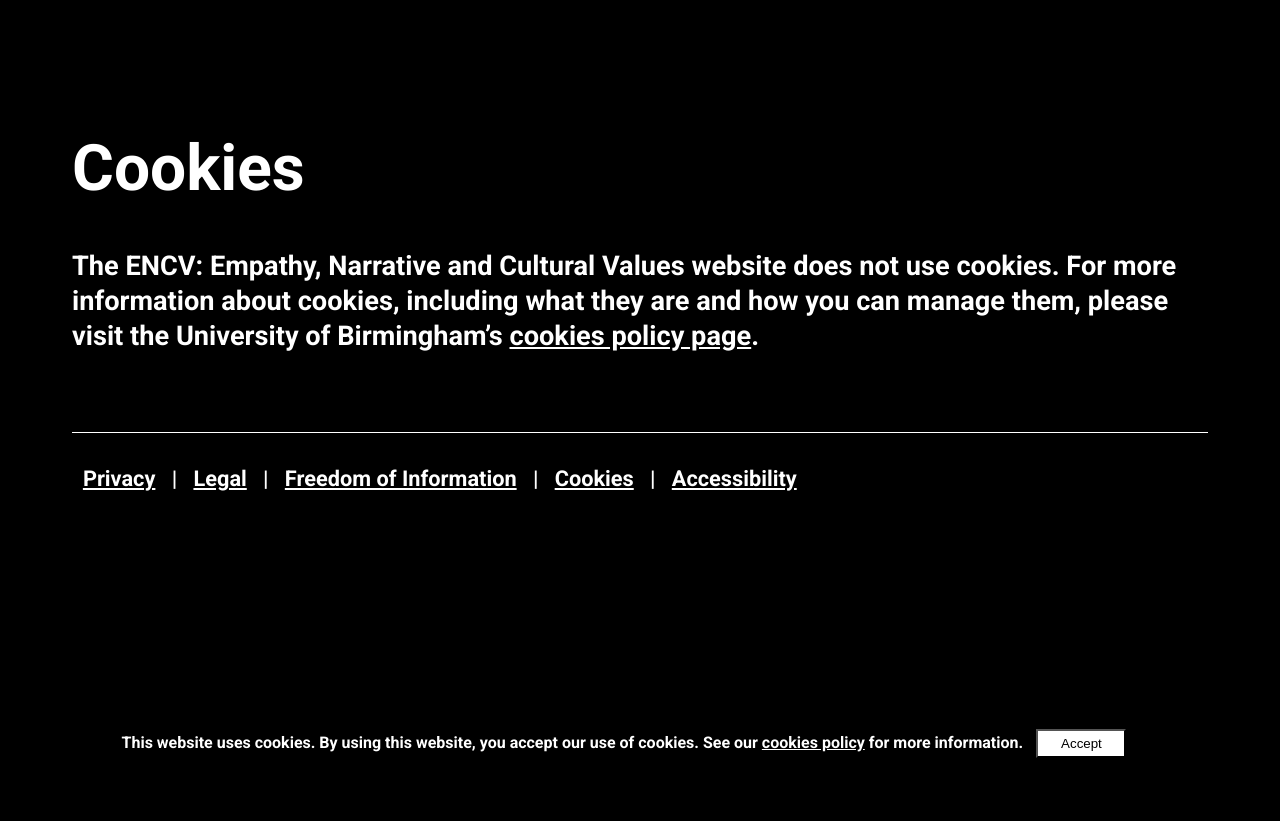
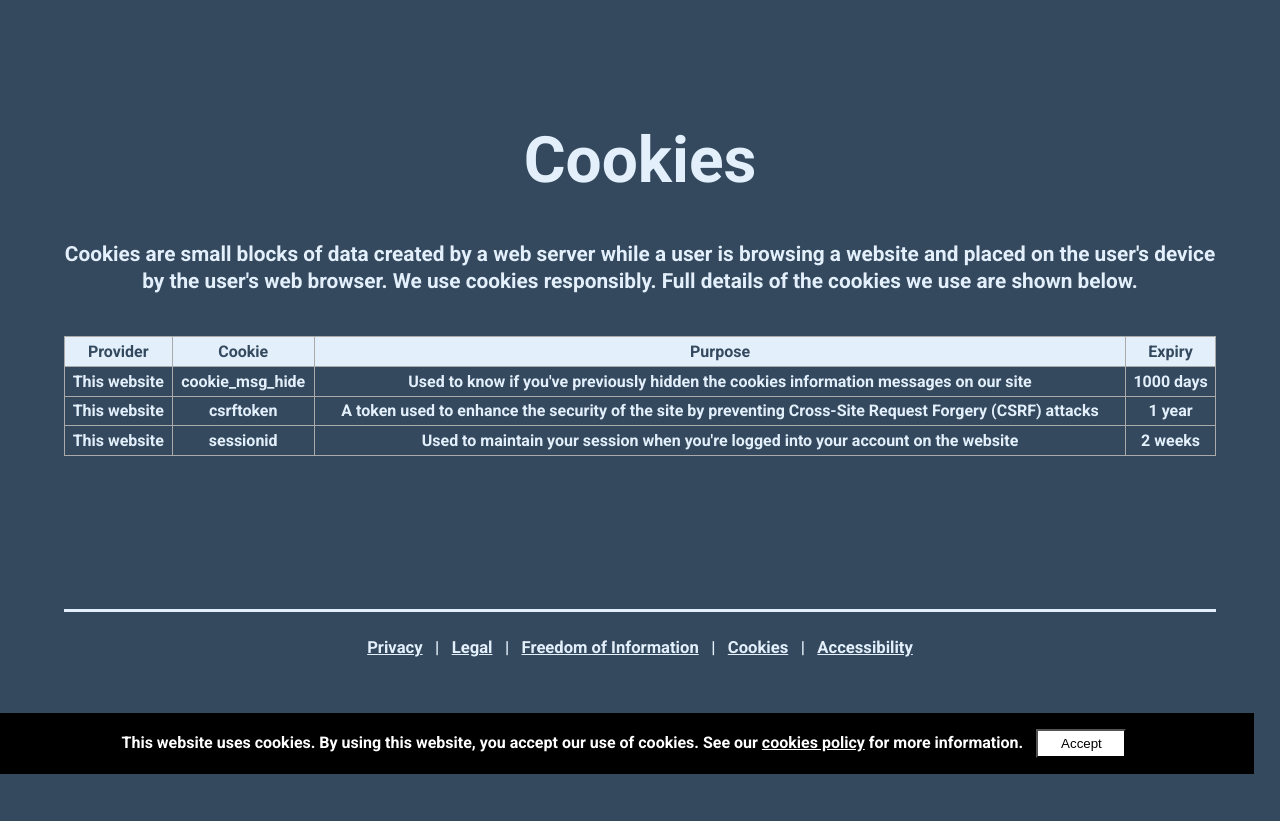
Before and after one commit to bear-rsg/encv, a Django app: page /cookies/ in a window 1280 px wide. Before the commit the page ends 758 px from the top, so only its background shows below. Run offline with Django 4.2, Linux system fonts and the light colour scheme; parts of the project's set-up code (start-up, migrations or seed data) failed here and were passed over.

Commit message:
developed the front-end and customised admin theme

```diff
--- a/django/account/admin.py
+++ b/django/account/admin.py
@@ -5,7 +5,7 @@ from django.contrib.auth.forms import UserChangeForm
 from django.contrib.auth.admin import UserAdmin as DjangoUserAdmin
 
 
-admin.site.site_header = 'ENCV: Empathy, Narrative and Cultural Values'
+admin.site.site_header = 'Empathy, Narrative and Cultural Values'
 admin.site.unregister(Group)
 
 
--- a/django/core/static/css/style.css
+++ b/django/core/static/css/style.css
@@ -1,14 +1,17 @@
 body {
-    background: black;
     font-family: 'Roboto', sans-serif;
     font-weight: bolder;
     padding: 10vh 5vw 15vh 5vw;
-    color: white;
+    color: #e3f0fc;
+    background: #34495e;
+    text-align: center;
+    max-width: 80em;
+    margin: 0 auto;
 }
 
 footer {
-    margin-top: 6em;
-    border-top: 1px solid white;
+    margin-top: 12em;
+    border-top: 3px solid #e3f0fc;
     font-size: 0.8em;
 }
 
@@ -19,20 +22,56 @@ footer a {
 
 h1 {
     font-size: 4em;
+    font-weight: 600;
 }
 
 p,
 ul {
-    font-size: 1.7em;
+    font-size: 1.3em;
     margin-bottom: 2em;
     line-height: 1.3em;
 }
 
 a {
-    color: white;
+    color: #e3f0fc;
     text-decoration: underline;
 }
 
 .highlight {
-    color: white;
+    color: #e3f0fc;
 }
+
+table {
+    width: 100%;
+    border-collapse: collapse;
+}
+
+td,
+th {
+    border: 1px solid #AAA;
+    padding: 0.3em;
+    vertical-align: middle;
+}
+
+th {
+    font-weight: 400;
+    text-align: center;
+    background: #e3f0fc;
+    color: #34495e;
+}
+
+#welcome-start {
+    padding: 1em 5em;
+    margin: 3em auto;
+    border-radius: 0.5em;
+    background: #e3f0fc;
+    color: #34495e;
+    font-size: 1.1em;
+    display: block;
+    width: fit-content;
+    text-decoration: none;
+}
+
+#welcome-start:hover {
+    opacity: 0.9;
+}
--- a/django/core/templates/base.html
+++ b/django/core/templates/base.html
@@ -19,10 +19,9 @@
                 <a href="https://www.birmingham.ac.uk/legal/index.aspx" target="_blank">Legal</a> |
                 <a href="https://www.birmingham.ac.uk/university/governance/policies-regs/information/index.aspx" target="_blank">Freedom of Information</a> |
                 <a href="{% url 'general:cookies' %}">Cookies</a> |
-                <a href="https://accessibility.bear.bham.ac.uk/" target="_blank">Accessibility</a>
+                <a href="https://accessibility.bear.bham.ac.uk/statements-cal.html" target="_blank">Accessibility</a>
             </p>
         </footer>
-
         <!-- JavaScript -->
         <script src="{% static 'js/cookiesmsg.js' %}"></script>
     </body>
--- a/django/general/templates/general/cookies.html
+++ b/django/general/templates/general/cookies.html
@@ -2,6 +2,48 @@
 {% load static %}
 
 {% block content %}
-    <h1>Cookies</h1>
-    <p>The ENCV: Empathy, Narrative and Cultural Values website does not use cookies. For more information about cookies, including what they are and how you can manage them, please visit the University of Birmingham’s <a href="https://www.birmingham.ac.uk/privacy/cookies.aspx">cookies policy page</a>.</p>
+
+<h1>Cookies</h1>
+<p>
+    Cookies are small blocks of data created by a web server while a user is browsing a website and placed on the user's device by the user's web browser. We use cookies responsibly. Full details of the cookies we use are shown below.
+</p>
+<table>
+    <tr>
+        <th>Provider</th>
+        <th>Cookie</th>
+        <th>Purpose</th>
+        <th>Expiry</th>
+    </tr>
+    <tr>
+        <td>This website</td>
+        <td>cookie_msg_hide</td>
+        <td>
+            Used to know if you've previously hidden the cookies information messages on our site
+        </td>
+        <td>
+            1000 days
+        </td>
+    </tr>
+    <tr>
+        <td>This website</td>
+        <td>csrftoken</td>
+        <td>
+            A token used to enhance the security of the site by preventing Cross-Site Request Forgery (CSRF) attacks
+        </td>
+        <td>
+            1 year
+        </td>
+    </tr>
+    <tr>
+        <td>This website</td>
+        <td>sessionid</td>
+        <td>
+            Used to maintain your session when you're logged into your account on the website
+        </td>
+        <td>
+            2 weeks
+        </td>
+    </tr>
+</table>
+
 {% endblock %}
--- a/django/general/urls.py
+++ b/django/general/urls.py
@@ -1,8 +1,9 @@
 from django.urls import path
-from django.views.generic import TemplateView
+from . import views
 
 app_name = 'general'
+
 urlpatterns = [
-    path('', TemplateView.as_view(template_name="general/coming-soon.html"), name='comingsoon'),
-    path('cookies/', TemplateView.as_view(template_name="general/cookies.html"), name='cookies'),
+    path('', views.WelcomeTemplateView.as_view(), name='welcome'),
+    path('cookies/', views.CookiesTemplateView.as_view(), name='cookies'),
 ]
--- a/django/general/views.py
+++ b/django/general/views.py
@@ -1,3 +1,15 @@
-# This app only includes basic TemplateView generic views.
-# These are included in urls.py, within the urlpatterns array.
-# This is why this views.py file is empty.
+from django.views.generic import TemplateView
+
+
+class WelcomeTemplateView(TemplateView):
+    """
+    Class-based view to show the welcome template
+    """
+    template_name = 'general/welcome.html'
+
+
+class CookiesTemplateView(TemplateView):
+    """
+    Class-based view to show the cookies template
+    """
+    template_name = 'general/cookies.html'
```
Also changed, not shown: django/core/templates/admin/base.html (added, +12 -0 lines), django/general/templates/general/coming-soon.html (deleted, +0 -9 lines), django/general/templates/general/welcome.html (added, +22 -0 lines).
